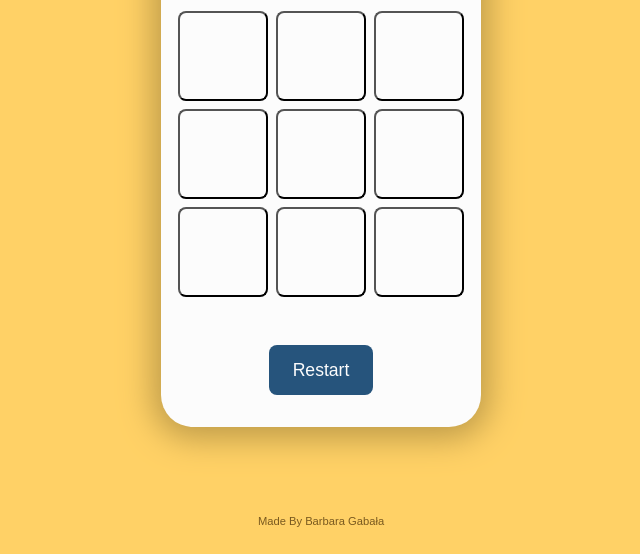
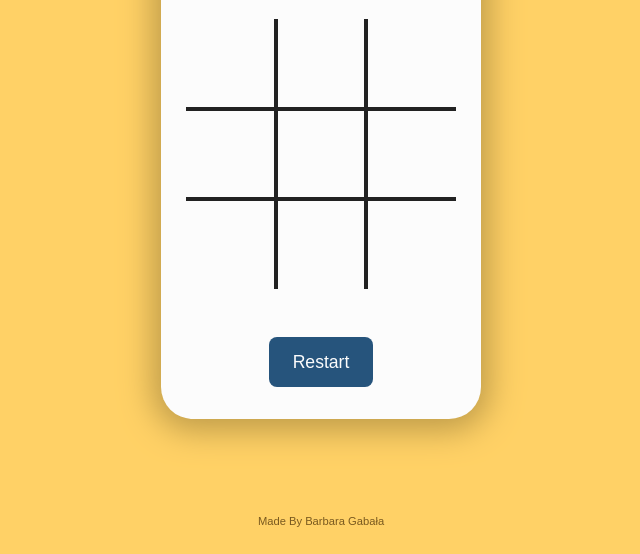
Before and after one commit to gasiabi/Tic-Tac-Toe, a plain HTML site: page index.html in a window 1280 px wide. Shown: the part 246-800 px from the top of the page, without its empty margins (319-959 px from the left). Drawn offline with Linux system fonts and the light colour scheme.

Commit message:
Updated interface

```diff
--- a/style.css
+++ b/style.css
@@ -6,6 +6,7 @@
     --blue: #26547C;
     --white: #FCFCFC;
     --black: rgb(121, 89, 31);
+    --dark-gray: rgb(34, 34, 34);
 }
 
 body {
@@ -39,15 +40,15 @@ body {
 }
 
 .squares {
-    display: grid;
+    display: inline-grid;
     grid-template-columns: repeat(3, 1fr);
-    gap: 0.5rem;
     width: 100%;
-    max-width: 300px;
+    max-width: 10rem;
     justify-content: center;
     align-items: center;
     padding: 2rem;
     margin-top: -2.5rem;
+    grid-row-gap: 0rem;
 }
 
 
@@ -55,8 +56,32 @@ body {
     height: 90px;
     width: 90px;
     background-color: var(--white);
-    border-radius: 0.5rem;
     cursor: pointer;
+    border: 2px solid var(--dark-gray);
+}
+
+.square:nth-child(1),
+.square:nth-child(2),
+.square:nth-child(3) {
+    border-top: none;
+}
+
+.square:nth-child(1),
+.square:nth-child(4),
+.square:nth-child(7) {
+    border-left: none;
+}
+
+.square:nth-child(3),
+.square:nth-child(6),
+.square:nth-child(9) {
+    border-right: none;
+}
+
+.square:nth-child(7),
+.square:nth-child(8),
+.square:nth-child(9) {
+    border-bottom: none;
 }
 
 .restart {
@@ -67,7 +92,6 @@ body {
     border-radius: 0.5rem;
     border: none;
     cursor: pointer;
-    width: fit-content;
 }
 
 .footer {
```
